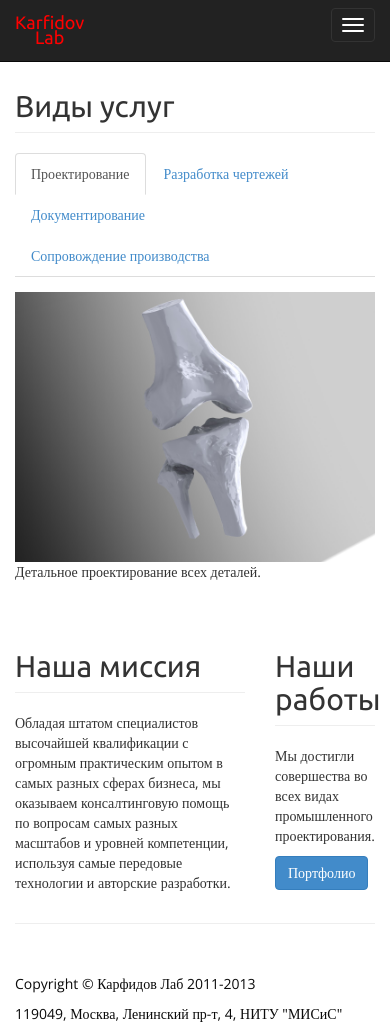
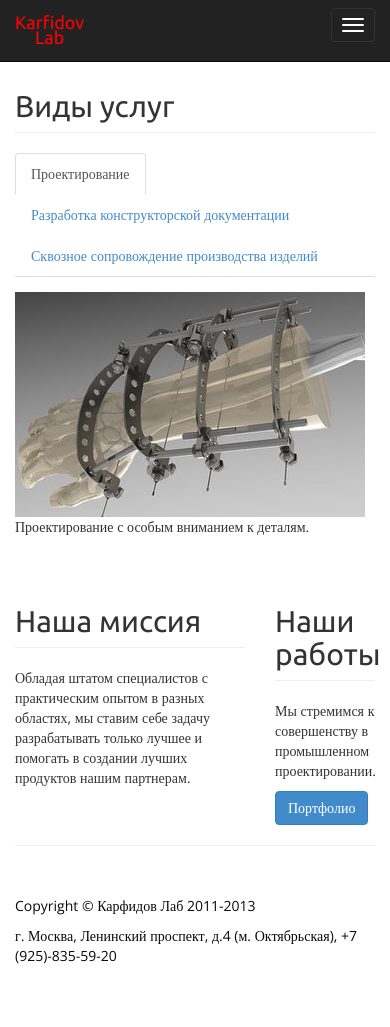
Before and after one commit to nd7141/website0, a website: page public/services.html in a window 390 px wide. Drawn offline with nearby package versions, Linux system fonts and the light colour scheme.

Commit message:
Replace documentatino tab; change pictures; add phone number

```diff
--- a/public/services.html
+++ b/public/services.html
@@ -20,7 +20,7 @@
     <link rel="stylesheet" type="text/css" href="http://fonts.googleapis.com/css?family=Ubuntu|PT+Serif&text=Karfidov%20Lab">
     <link href="css/customer.css" rel="stylesheet">
 
-    <link rel="shortcut icon" href="/favicon.png" type="image/png">
+    <link rel="icon" type="image/gif" href="favicon.gif" />
     <script src="js/ga.js" type="text/javascript"></script>
   </head>
 
@@ -61,18 +61,17 @@
                 <h2 class="page-header font1">Виды услуг</h2>
                 <ul id="myTab" class="nav nav-tabs font2">
                     <li class="active"><a href="#service-one" data-toggle="tab">Проектирование</a></li>
-                    <li><a href="#service-two" data-toggle="tab">Разработка чертежей</a></li>
-                    <li><a href="#service-three" data-toggle="tab">Документирование</a></li>
-                    <li><a href="#service-four" data-toggle="tab">Сопровождение производства</a></li>
+                    <li><a href="#service-two" data-toggle="tab">Разработка конструкторской документации</a></li>
+                    <li><a href="#service-three" data-toggle="tab">Сквозное сопровождение производства изделий</a></li>
                 </ul>
                 <div id="myTabContent" class="tab-content font2">
                     <div class="tab-pane fade in active" id="service-one">
                         <div class="row">
                             <div class="col-sm-4">
-                                <img class="img-responsive" src="Pics/Connection.JPG">
+                                <img class="img-responsive" src="Pics/Portfolio4_rsz.JPG">
                             </div>
                             <div class="col-sm-4">
-                                <p>Детальное проектирование всех деталей.</p>
+                                <p>Проектирование с особым вниманием к деталям.</p>
                             </div>
                         </div>
                     </div>
@@ -89,17 +88,7 @@
                     <div class="tab-pane fade" id="service-three">
                         <div class="row">
                             <div class="col-sm-4">
-                                <img class="img-responsive" src="Pics/Engine.JPG">
-                            </div>
-                            <div class="col-sm-4">
-                                <p>Составление рабочей конструктурской документации.</p>
-                            </div>
-                        </div>
-                    </div>
-                    <div class="tab-pane fade" id="service-four">
-                        <div class="row">
-                            <div class="col-sm-4">
-                                <img class="img-responsive" src="Pics/audi.JPG">
+                                <img class="img-responsive" src="Pics/Portfolio3_rsz.JPG">
                             </div>
                             <div class="col-sm-4">
                                 <p>Решение всех задач от начала и до конца производства.</p>
@@ -113,11 +102,11 @@
       <div class="row top-buffer">
         <div class="col-xs-8">
             <h2 class="page-header font1">Наша миссия</h2>
-            <p class="font2">Обладая штатом специалистов высочайшей квалификации с огромным практическим опытом в самых разных сферах бизнеса, мы оказываем консалтинговую помощь по вопросам самых разных масштабов и уровней компетенции, используя самые передовые технологии и авторские разработки.</p>
+            <p class="font2">Обладая штатом специалистов с практическим опытом в разных областях, мы ставим себе задачу разрабатывать только лучшее и помогать в создании лучших продуктов нашим партнерам.</p>
         </div>
         <div class="col-xs-4">
             <h2 class="page-header font1">Наши работы</h2>
-            <p class="font2">Мы достигли совершества во всех видах промышленного проектирования.</p>
+            <p class="font2">Мы стремимся к совершенству в промышленном проектировании.</p>
             <a class="btn btn-primary font2" href="portfolio.html">Портфолио</a>
         </div>
       </div><!-- /.row -->
@@ -133,7 +122,7 @@
         </div>
 	<div class="row">
           <div class="col-lg-12">
-            <p>119049, Москва, Ленинский пр-т, 4, НИТУ "МИСиС"</p>
+            <p>г. Москва, Ленинский проспект, д.4 (м. Октябрьская), +7 (925)-835-59-20</p>
           </div>
         </div>
       </footer>
```
